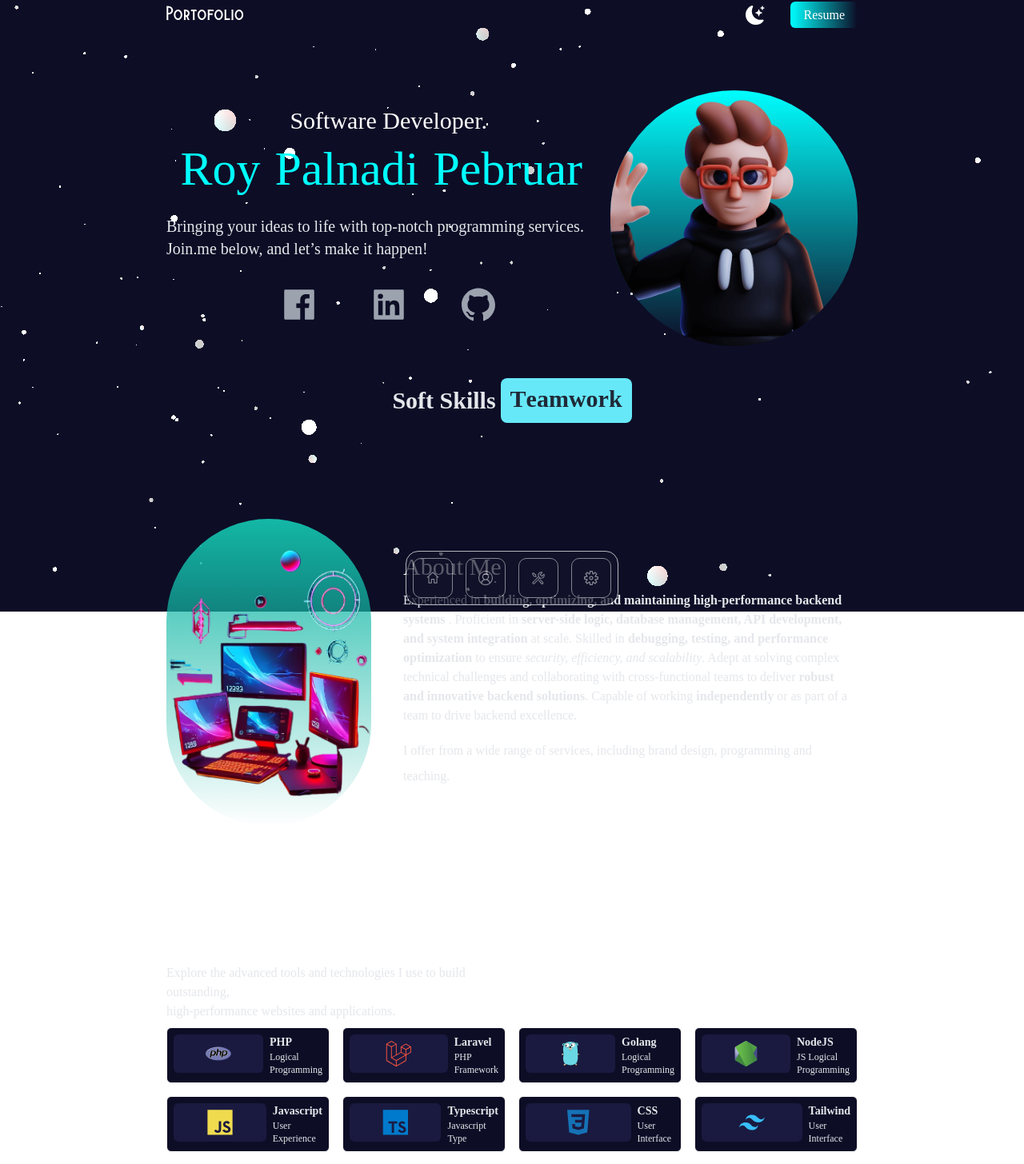
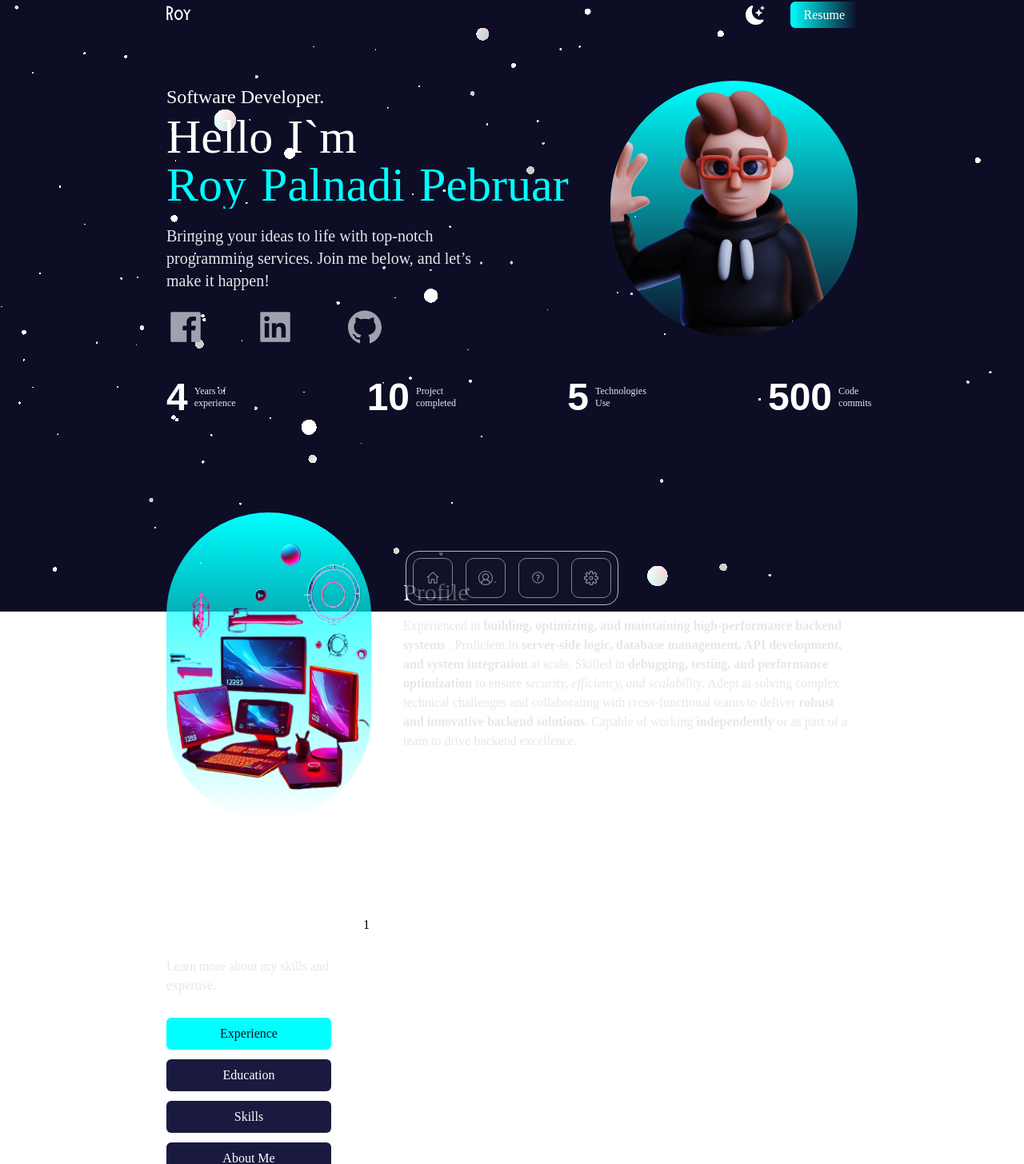
Before and after one commit to roypalnadi/react-portofolio, a Next.js app: page / in a window 1280 px wide. Shown: the part 35-1491 px from the top of the page at 80% size. Built offline with nearby package versions, Linux system fonts and the light colour scheme.

Commit message:
add section why me

```diff
--- a/package.json
+++ b/package.json
@@ -7,11 +7,10 @@
     "build": "next build",
     "start": "next start",
     "lint": "next lint",
-    "export": "next export",
-    "predeploy": "npm run build",
-    "deploy": "gh-pages -d out"
+    "export": "next export"
   },
   "dependencies": {
+    "@fontsource/dm-sans": "^5.2.5",
     "@react-spring/web": "^9.7.5",
     "firebase": "^9.10.0",
     "framer-motion": "^11.18.2",
@@ -27,7 +26,6 @@
     "autoprefixer": "^10.4.12",
     "eslint": "8.24.0",
     "eslint-config-next": "12.3.1",
-    "gh-pages": "^6.3.0",
     "postcss": "^8.4.16",
     "tailwindcss": "^3.1.8"
   }
--- a/pages/index.js
+++ b/pages/index.js
@@ -3,14 +3,14 @@ import { useState, useRef } from "react";
 import {
   VscAccount,
   VscHome,
+  VscQuestion,
   VscSettingsGear,
-  VscTools,
 } from "react-icons/vsc";
 import Particles from "../reactbits/bacgrounds/Particles/Particles";
 import Dock from "../reactbits/components/Dock/Dock";
 import Main from "./sections/main.js";
 import Profile from "./sections/profile.js";
-import EssentialTool from "./sections/essential-tool.js";
+import WhyMe from "./sections/why-me.js";
 
 export default function Home() {
   const [darkMode, setDarkMode] = useState(true);
@@ -18,7 +18,7 @@ export default function Home() {
   const sectionsRef = {
     home: useRef(null),
     profile: useRef(null),
-    tools: useRef(null),
+    whyMe: useRef(null),
   };
 
   const items = [
@@ -31,17 +31,17 @@ export default function Home() {
     },
     {
       icon: <VscAccount size={18} />,
-      label: "About",
+      label: "Profile",
       classNameIcon: "dark:text-white",
       onClick: () =>
         sectionsRef.profile.current?.scrollIntoView({ behavior: "smooth" }),
     },
     {
-      icon: <VscTools size={18} />,
-      label: "Profile",
+      icon: <VscQuestion size={18} />,
+      label: "Why Hire Me ?",
       classNameIcon: "dark:text-white",
       onClick: () =>
-        sectionsRef.tools.current?.scrollIntoView({ behavior: "smooth" }),
+        sectionsRef.whyMe.current?.scrollIntoView({ behavior: "smooth" }),
     },
     {
       icon: <VscSettingsGear size={18} />,
@@ -82,8 +82,8 @@ export default function Home() {
         <section ref={sectionsRef.profile} className="py-10">
           <Profile />
         </section>
-        <section ref={sectionsRef.tools} className="py-10">
-          <EssentialTool />
+        <section ref={sectionsRef.whyMe} className="py-10">
+          <WhyMe />
         </section>
       </main>
     </div>
--- a/pages/sections/main.js
+++ b/pages/sections/main.js
@@ -3,6 +3,7 @@ import BlurText from "../../reactbits/textAnimations/BlurText/BlurText";
 import DecryptedText from "../../reactbits/textAnimations/DecryptedText/DecryptedText";
 import SplitText from "../../reactbits/textAnimations/SplitText/SplitText";
 import RotatingText from "../../reactbits/textAnimations/RotatingText/RotatingText";
+import CountUp from "../../reactbits/textAnimations/CountUp/CountUp";
 import { BsFillMoonStarsFill } from "react-icons/bs";
 import Image from "next/image";
 import deved from "../../public/dev-ed-wave.png";
@@ -11,7 +12,7 @@ export default function Main({ setDarkMode, darkMode }) {
   return (
     <>
       <nav className="py-10 flex justify-between dark:text-white">
-        <h1 className="font-burtons text-xl">Portofolio</h1>
+        <h1 className="font-burtons text-xl">Roy</h1>
         <ul className="flex items-center">
           <li>
             <BsFillMoonStarsFill
@@ -31,19 +32,19 @@ export default function Main({ setDarkMode, darkMode }) {
           </li>
         </ul>
       </nav>
-      <div className="lg:flex text-center md:text-start py-4 lg:py-10">
+      <div className="lg:flex text-center md:text-start py-4 lg:py-7">
         <div className="content-center">
           <BlurText
             text="Software Developer."
             delay={150}
             animateBy="words"
             direction="top"
-            className="justify-center text-2xl py-1 dark:text-white md:text-3xl"
+            className="justify-center lg:justify-start text-xl py-1 dark:text-white md:text-2xl"
           />
 
           <SplitText
-            text="Roy Palnadi Pebruar"
-            className="text-5xl py-2 text-space-neon font-medium md:text-6xl"
+            text="Hello I`m"
+            className="text-5xl dark:text-space-white font-medium md:text-6xl text-center lg:text-start"
             delay={150}
             animationFrom={{ opacity: 0, transform: "translate3d(0,50px,0)" }}
             animationTo={{ opacity: 1, transform: "translate3d(0,0,0)" }}
@@ -52,14 +53,25 @@ export default function Main({ setDarkMode, darkMode }) {
             rootMargin="-50px"
           />
 
-          <p className="text-base py-5 leading-8 text-gray-800 dark:text-gray-200 max-w-xl mx-auto md:text-xl">
+          <SplitText
+            text="Roy Palnadi Pebruar"
+            className="text-5xl text-space-neon font-medium md:text-6xl  text-center lg:text-start"
+            delay={150}
+            animationFrom={{ opacity: 0, transform: "translate3d(0,50px,0)" }}
+            animationTo={{ opacity: 1, transform: "translate3d(0,0,0)" }}
+            easing="easeOutCubic"
+            threshold={0.2}
+            rootMargin="-50px"
+          />
+
+          <p className="text-base pt-5 w-full lg:w-3/4 pb-2 text-gray-800 dark:text-gray-200 max-w-xl md:text-xl h-28">
             <DecryptedText
               text="Bringing your ideas to life with top-notch programming services.
                             Join me below, and let’s make it happen!"
               animateOn="view"
             />
           </p>
-          <div className="text-5xl flex justify-center gap-10 lg:gap-16 py-3 text-gray-600 dark:text-gray-400">
+          <div className="text-5xl flex justify-center lg:justify-start gap-10 lg:gap-16 py-3 text-gray-600 dark:text-gray-400">
             <a
               target="_blank"
               href="https://www.facebook.com/roypalnadi.pebruar.9"
@@ -87,8 +99,60 @@ export default function Main({ setDarkMode, darkMode }) {
           <Image src={deved} layout="fill" objectFit="cover" alt="" />
         </div>
       </div>
-      <div className="flex rotating-text-ptag text-md lg:text-3xl justify-center">
-        <span className="text-gray-800 dark:text-gray-200">Soft Skills</span>
+      <div className="flex justify-between text-xs lg:text-md leading-none lg:leading-tight flex-wrap gap-4">
+        <div className="flex gap-2 w-20 lg:w-28">
+          <CountUp
+            from={0}
+            to={4}
+            separator=","
+            direction="up"
+            duration={2}
+            className="rotating-text-ptag text-space-200 dark:text-space-white font-sans text-2xl lg:text-5xl content-center"
+          />
+          <span className="text-gray-800 dark:text-gray-200 content-center">
+            Years of experience
+          </span>
+        </div>
+        <div className="flex gap-2 w-20 lg:w-28">
+          <CountUp
+            from={0}
+            to={10}
+            separator=","
+            direction="up"
+            duration={2}
+            className="rotating-text-ptag text-space-200 dark:text-space-white font-sans text-2xl lg:text-5xl content-center"
+          />
+          <span className="text-gray-800 dark:text-gray-200 content-center">
+            Project completed
+          </span>
+        </div>
+        <div className="flex gap-2 w-20 lg:w-28">
+          <CountUp
+            from={0}
+            to={5}
+            separator=","
+            direction="up"
+            duration={2}
+            className="rotating-text-ptag text-space-200 dark:text-space-white font-sans text-2xl lg:text-5xl content-center"
+          />
+          <span className="text-gray-800 dark:text-gray-200 content-center">
+            Technologies Use
+          </span>
+        </div>
+        <div className="flex gap-2 w-20 lg:w-28">
+          <CountUp
+            from={0}
+            to={500}
+            separator=","
+            direction="up"
+            duration={2}
+            className="rotating-text-ptag text-space-200 dark:text-space-white font-sans text-2xl lg:text-5xl content-center"
+          />
+          <span className="text-gray-800 dark:text-gray-200 content-center">
+            Code commits
+          </span>
+        </div>
+        {/* <span className="text-gray-800 dark:text-gray-200">Soft Skills</span>
         <RotatingText
           texts={[
             "Fast Learner",
@@ -105,7 +169,7 @@ export default function Main({ setDarkMode, darkMode }) {
           splitLevelClassName="overflow-hidden pb-0.5 sm:pb-1 md:pb-1"
           transition={{ type: "spring", damping: 30, stiffness: 400 }}
           rotationInterval={2000}
-        />
+        /> */}
       </div>
     </>
   );
--- a/pages/sections/profile.js
+++ b/pages/sections/profile.js
@@ -8,14 +8,14 @@ export default function Profile() {
       <div className="lg:flex gap-10 justify-between">
         <FadeLeft className="content-center">
           <div className="">
-            <div className="mx-auto bg-gradient-to-b from-teal-500 rounded-full w-40 h-40 relative overflow-hidden md:h-96 md:w-64">
+            <div className="mx-auto bg-gradient-to-b from-space-neon rounded-full w-40 h-40 relative overflow-hidden md:h-96 md:w-64">
               <Image src={aboutImage} layout="fill" objectFit="cover" alt="" />
             </div>
           </div>
         </FadeLeft>
         <FadeRight className="content-center">
           <div className="">
-            <h3 className="text-3xl py-1 dark:text-white ">About Me</h3>
+            <h3 className="text-3xl py-1 dark:text-white ">Profile</h3>
             <p className="text-base py-2 text-gray-800 dark:text-gray-200">
               Experienced in{" "}
               <strong>
@@ -36,10 +36,6 @@ export default function Profile() {
               <strong>robust and innovative backend solutions</strong>. Capable
               of working <strong>independently</strong> or as part of a team to
               drive backend excellence.
-            </p>
-            <p className="text-md py-2 leading-8 text-gray-800 dark:text-gray-200">
-              I offer from a wide range of services, including brand design,
-              programming and teaching.
             </p>
           </div>
         </FadeRight>
--- /dev/null
+++ b/pages/sections/why-me.js
@@ -0,0 +1,81 @@
+import { useState } from "react";
+import Skills from "./why-me/skills";
+
+export default function WhyMe() {
+  const [whyMe, setWhyMe] = useState("experience");
+
+  const renderWhyMe = () => {
+    switch (whyMe) {
+      case "experience":
+        return <p>1</p>;
+      case "education":
+        return <p>1</p>;
+      case "skills":
+        return <Skills />;
+      case "about me":
+        return;
+    }
+  };
+
+  return (
+    <div className="lg:flex w-full gap-10">
+      <div className="lg:w-1/4">
+        <h3 className="text-3xl py-1 dark:text-space-white ">Why Hire Me ?</h3>
+        <p className="text-base py-2 text-gray-800 dark:text-gray-200 mb-5">
+          Learn more about my skills and expertise.
+        </p>
+        <div className="flex flex-col gap-3">
+          <button
+            className={`${
+              whyMe == "experience"
+                ? "bg-space-neon text-space-200"
+                : "bg-space-300 text-space-white"
+            } hover:bg-space-neon hover:text-space-200 py-2 border-none rounded-md w-full transition`}
+            rel="noreferrer"
+            target="_blank"
+            onClick={() => setWhyMe("experience")}
+          >
+            Experience
+          </button>
+          <button
+            className={`${
+              whyMe == "education"
+                ? "bg-space-neon text-space-200"
+                : "bg-space-300 text-space-white"
+            } hover:bg-space-neon hover:text-space-200 py-2 border-none rounded-md w-full transition`}
+            rel="noreferrer"
+            target="_blank"
+            onClick={() => setWhyMe("education")}
+          >
+            Education
+          </button>
+          <button
+            className={`${
+              whyMe == "skills"
+                ? "bg-space-neon text-space-200"
+                : "bg-space-300 text-space-white"
+            } hover:bg-space-neon hover:text-space-200 py-2 border-none rounded-md w-full transition`}
+            rel="noreferrer"
+            target="_blank"
+            onClick={() => setWhyMe("skills")}
+          >
+            Skills
+          </button>
+          <button
+            className={`${
+              whyMe == "about me"
+                ? "bg-space-neon text-space-200"
+                : "bg-space-300 text-space-white"
+            } hover:bg-space-neon hover:text-space-200 py-2 border-none rounded-md w-full transition`}
+            rel="noreferrer"
+            target="_blank"
+            onClick={() => setWhyMe("about me")}
+          >
+            About Me
+          </button>
+        </div>
+      </div>
+      <div className="lg:w-3/4">{renderWhyMe()}</div>
+    </div>
+  );
+}
--- a/pages/sections/essential-tool.js
+++ b/pages/sections/why-me/skills.js
@@ -1,4 +1,3 @@
-import Image from "next/image";
 import {
   CSS,
   Flutter,
@@ -12,21 +11,22 @@ import {
   ReactJS,
   Tailwind,
   TS,
-} from "../svg";
-import Tools from "../component/tools";
+} from "../../svg";
+import Tools from "../../component/tools";
+import { FadeLeft } from "../../fade";
 
-export default function EssentialTool() {
+export default function Skills() {
   return (
     <>
       <div>
-        <h3 className="text-3xl py-1 dark:text-space-white ">
-          Essential Tools I Use
-        </h3>
-        <p className="text-base py-2 w-1/2 text-gray-800 dark:text-gray-200">
-          Explore the advanced tools and technologies I use to build
-          outstanding, <br />
-          high-performance websites and applications.
-        </p>
+        <FadeLeft>
+          <h3 className="text-3xl py-1 dark:text-space-white ">Skills</h3>
+          <p className="text-base py-2 text-gray-800 dark:text-gray-200">
+            Explore the advanced tools and technologies I use to build
+            outstanding, <br />
+            high-performance websites and applications.
+          </p>
+        </FadeLeft>
       </div>
       <div className="grid lg:grid-cols-4 grid-cols-2 gap-4">
         <Tools title={"PHP"} subTitle={"Logical Programming"} icon={<PHP />} />
--- /dev/null
+++ b/reactbits/textAnimations/CountUp/CountUp.jsx
@@ -0,0 +1,103 @@
+/*
+	Installed from https://reactbits.dev/tailwind/
+*/
+
+import { useEffect, useRef } from "react";
+import { useInView, useMotionValue, useSpring } from "framer-motion";
+
+export default function CountUp({
+  to,
+  from = 0,
+  direction = "up",
+  delay = 0,
+  duration = 2, // Duration of the animation in seconds
+  className = "",
+  startWhen = true,
+  separator = "",
+  onStart,
+  onEnd,
+}) {
+  const ref = useRef(null);
+  const motionValue = useMotionValue(direction === "down" ? to : from);
+
+  // Calculate damping and stiffness based on duration
+  const damping = 20 + 40 * (1 / duration); // Adjust this formula for finer control
+  const stiffness = 100 * (1 / duration); // Adjust this formula for finer control
+
+  const springValue = useSpring(motionValue, {
+    damping,
+    stiffness,
+  });
+
+  const isInView = useInView(ref, { once: true, margin: "0px" });
+
+  // Set initial text content to the initial value based on direction
+  useEffect(() => {
+    if (ref.current) {
+      ref.current.textContent = String(direction === "down" ? to : from);
+    }
+  }, [from, to, direction]);
+
+  // Start the animation when in view and startWhen is true
+  useEffect(() => {
+    if (isInView && startWhen) {
+      if (typeof onStart === "function") {
+        onStart();
+      }
+
+      const timeoutId = setTimeout(() => {
+        motionValue.set(direction === "down" ? from : to);
+      }, delay * 1000);
+
+      const durationTimeoutId = setTimeout(
+        () => {
+          if (typeof onEnd === "function") {
+            onEnd();
+          }
+        },
+        delay * 1000 + duration * 1000
+      );
+
+      return () => {
+        clearTimeout(timeoutId);
+        clearTimeout(durationTimeoutId);
+      };
+    }
+  }, [
+    isInView,
+    startWhen,
+    motionValue,
+    direction,
+    from,
+    to,
+    delay,
+    onStart,
+    onEnd,
+    duration,
+  ]);
+
+  // Update text content with formatted number on spring value change
+  useEffect(() => {
+    const unsubscribe = springValue.on("change", (latest) => {
+      if (ref.current) {
+        const options = {
+          useGrouping: !!separator,
+          minimumFractionDigits: 0,
+          maximumFractionDigits: 0,
+        };
+
+        const formattedNumber = Intl.NumberFormat("en-US", options).format(
+          latest.toFixed(0)
+        );
+
+        ref.current.textContent = separator
+          ? formattedNumber.replace(/,/g, separator)
+          : formattedNumber;
+      }
+    });
+
+    return () => unsubscribe();
+  }, [springValue, separator]);
+
+  return <span className={`${className}`} ref={ref} />;
+}
--- a/reactbits/textAnimations/SplitText/SplitText.jsx
+++ b/reactbits/textAnimations/SplitText/SplitText.jsx
@@ -4,22 +4,22 @@
 	02-03-2025
 */
 
-import { useSprings, animated } from '@react-spring/web';
-import { useEffect, useRef, useState } from 'react';
+import { useSprings, animated } from "@react-spring/web";
+import { useEffect, useRef, useState } from "react";
 
 const SplitText = ({
-  text = '',
-  className = '',
+  text = "",
+  className = "",
   delay = 100,
-  animationFrom = { opacity: 0, transform: 'translate3d(0,40px,0)' },
-  animationTo = { opacity: 1, transform: 'translate3d(0,0,0)' },
-  easing = 'easeOutCubic',
+  animationFrom = { opacity: 0, transform: "translate3d(0,40px,0)" },
+  animationTo = { opacity: 1, transform: "translate3d(0,0,0)" },
+  easing = "easeOutCubic",
   threshold = 0.1,
-  rootMargin = '-100px',
-  textAlign = 'center',
+  rootMargin = "-100px",
+  textAlign = "",
   onLetterAnimationComplete,
 }) => {
-  const words = text.split(' ').map(word => word.split(''));
+  const words = text.split(" ").map((word) => word.split(""));
   const letters = words.flat();
   const [inView, setInView] = useState(false);
   const ref = useRef();
@@ -47,12 +47,15 @@ const SplitText = ({
       from: animationFrom,
       to: inView
         ? async (next) => {
-          await next(animationTo);
-          animatedCount.current += 1;
-          if (animatedCount.current === letters.length && onLetterAnimationComplete) {
-            onLetterAnimationComplete();
+            await next(animationTo);
+            animatedCount.current += 1;
+            if (
+              animatedCount.current === letters.length &&
+              onLetterAnimationComplete
+            ) {
+              onLetterAnimationComplete();
+            }
           }
-        }
         : animationFrom,
       delay: i * delay,
       config: { easing },
@@ -63,14 +66,17 @@ const SplitText = ({
     <p
       ref={ref}
       className={`split-parent overflow-hidden inline ${className}`}
-      style={{ textAlign, whiteSpace: 'normal', wordWrap: 'break-word' }}
+      style={{ textAlign, whiteSpace: "normal", wordWrap: "break-word" }}
     >
       {words.map((word, wordIndex) => (
-        <span key={wordIndex} style={{ display: 'inline-block', whiteSpace: 'nowrap' }}>
+        <span
+          key={wordIndex}
+          style={{ display: "inline-block", whiteSpace: "nowrap" }}
+        >
           {word.map((letter, letterIndex) => {
-            const index = words
-              .slice(0, wordIndex)
-              .reduce((acc, w) => acc + w.length, 0) + letterIndex;
+            const index =
+              words.slice(0, wordIndex).reduce((acc, w) => acc + w.length, 0) +
+              letterIndex;
 
             return (
               <animated.span
@@ -82,7 +88,9 @@ const SplitText = ({
               </animated.span>
             );
           })}
-          <span style={{ display: 'inline-block', width: '0.3em' }}>&nbsp;</span>
+          <span style={{ display: "inline-block", width: "0.3em" }}>
+            &nbsp;
+          </span>
         </span>
       ))}
     </p>
--- a/styles/globals.css
+++ b/styles/globals.css
@@ -2,6 +2,7 @@
 @tailwind components;
 @tailwind utilities;
 @import url('https://fonts.googleapis.com/css2?family=Exo:wght@400;700&display=swap');
+@import "@fontsource/dm-sans";
 
 html,
 body {
@@ -152,3 +153,8 @@ a {
     font-weight: 900;
     display: flex;
 }
+
+.count-up-text {
+    font-size: 4rem;
+    font-weight: 700;
+}
--- a/tailwind.config.js
+++ b/tailwind.config.js
@@ -20,6 +20,7 @@ module.exports = {
       fontFamily: {
         burtons: "burtons",
         poppins: ["Poppins", "sans-serif"],
+        sans: ["DM Sans", "sans-serif"],
       },
     },
   },
```
Also changed, not shown: 1 other file (tests, documents, lock files or other folders).
